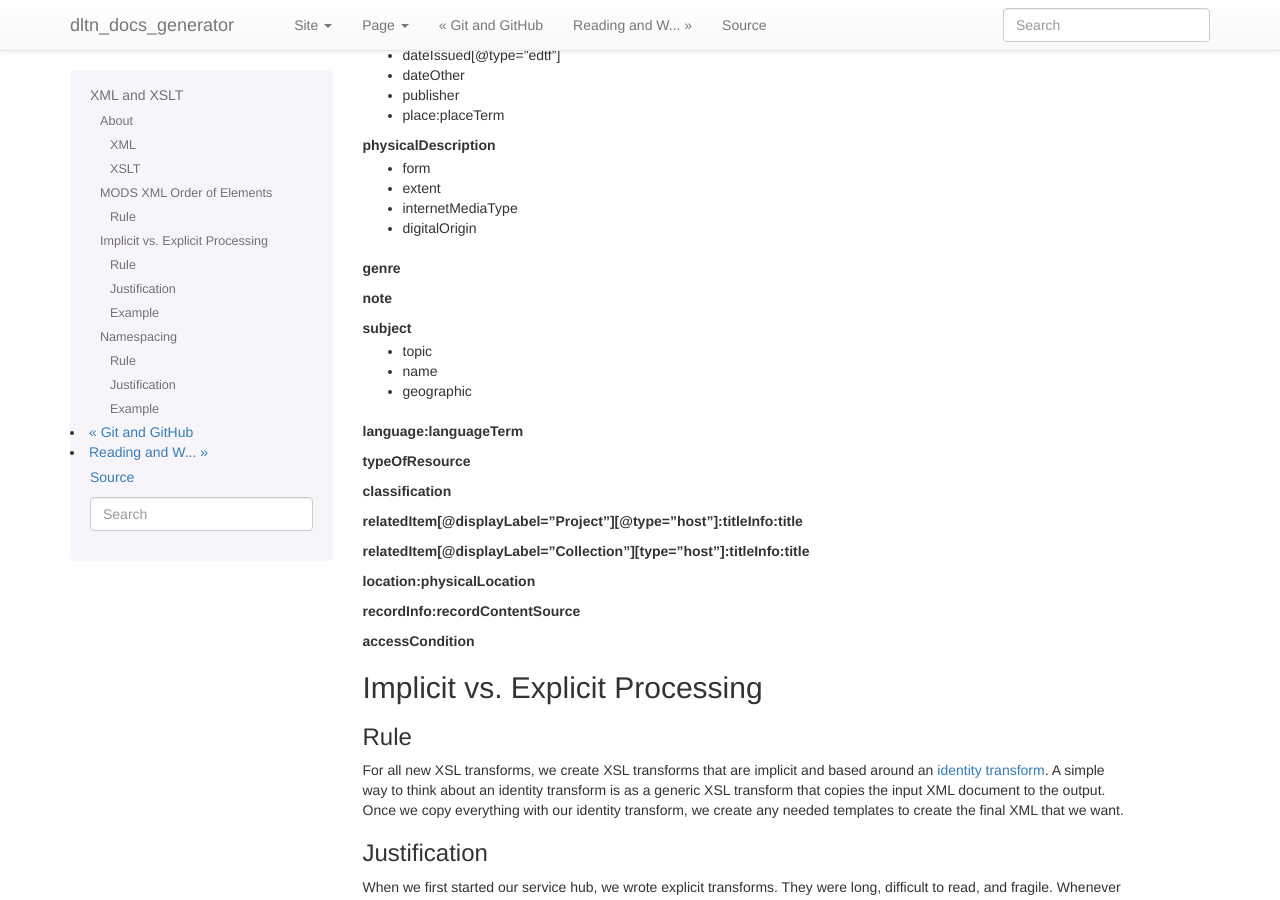
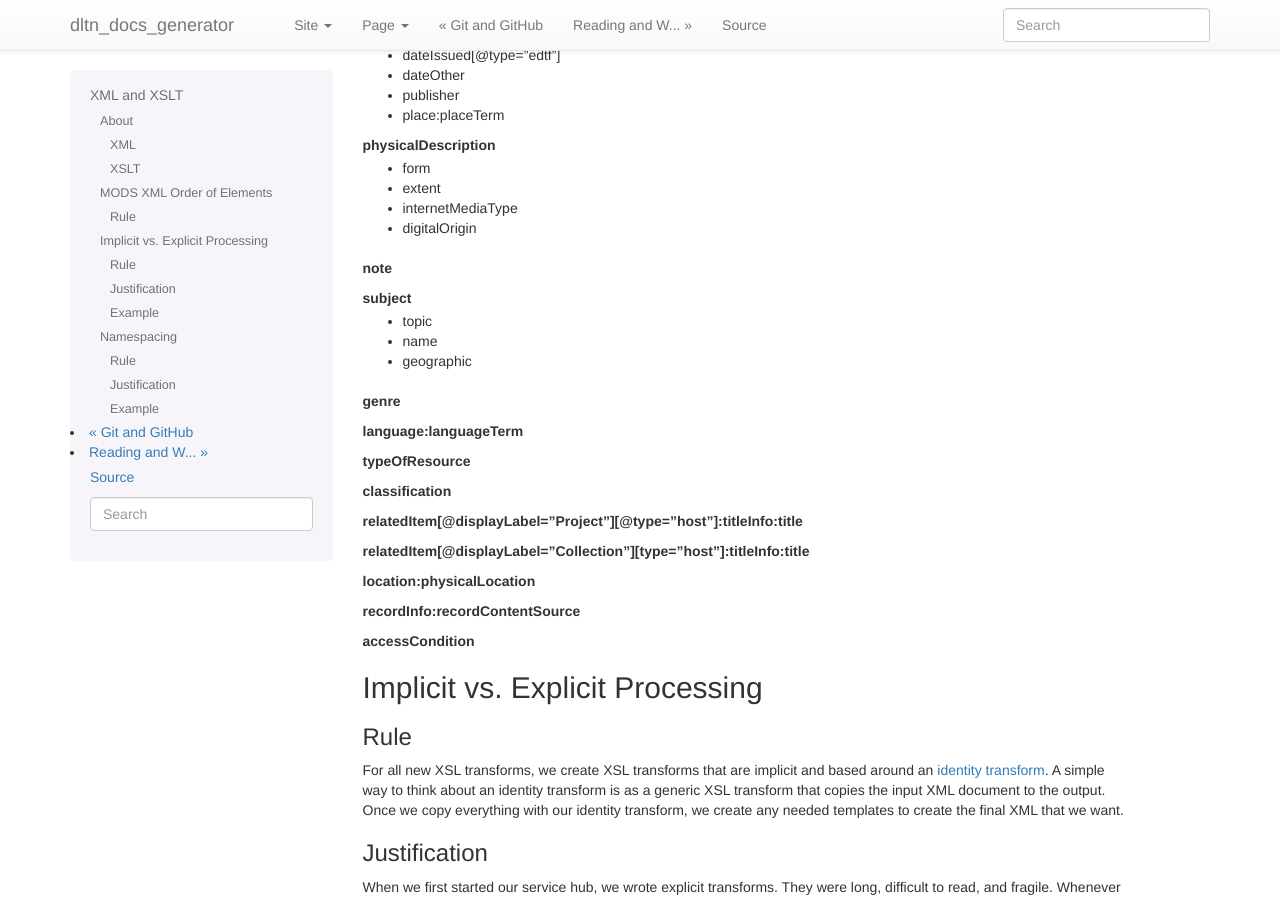
Before and after one commit to DigitalLibraryofTennessee/dltn_docs_generator, a Sphinx documentation site: the page built from docs/style/xsl.rst, in a window 1280 px wide and 900 px high, scrolled down 1032 px. Built offline with Sphinx 7.4.7, drawn with Linux system fonts in a browser that asks for light colours; pages that are not in the unit, such as notebooks, are missing from menus.

```diff
--- a/docs/style/xsl.rst
+++ b/docs/style/xsl.rst
@@ -75,14 +75,14 @@ physicalDescription
     - internetMediaType
     - digitalOrigin
 
-**genre**
-
 **note**
 
 subject
     - topic
     - name
     - geographic
+
+**genre**
 
 **language:languageTerm**
 
```
